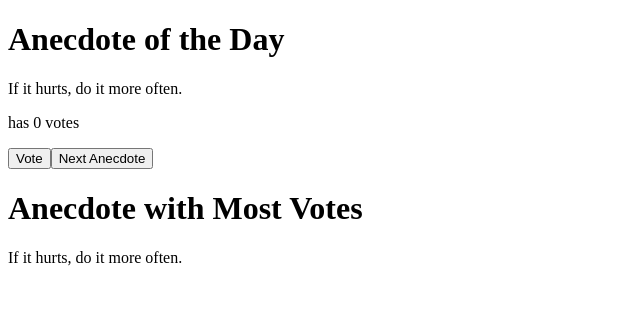
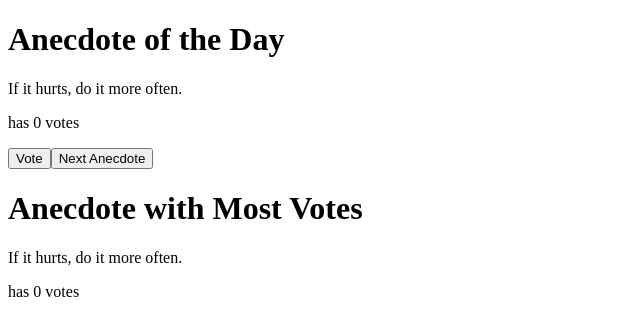
Before and after one commit to Burkart-Katelynn/full-stack-open-exercises, a React (Vite) app in the folder part1/: page / in a window 1280 px wide. Shown: the top 336 px of the page, without its empty margins (0-640 px from the left). Built offline with nearby package versions, Linux system fonts and the light colour scheme.

Commit message:
Exercise 1.14

```diff
--- a/part1/src/App.tsx
+++ b/part1/src/App.tsx
@@ -55,6 +55,7 @@ const App = () => {
       <Button handleClick={handleRandomAnecdote} text="Next Anecdote" />
       <Header text="Anecdote with Most Votes" />
       <Anecdote anecdote={getAnecdoteWithMostVotes()} />
+      <Votes votes={Math.max(...votes)} />
     </>
   );
 };
```
